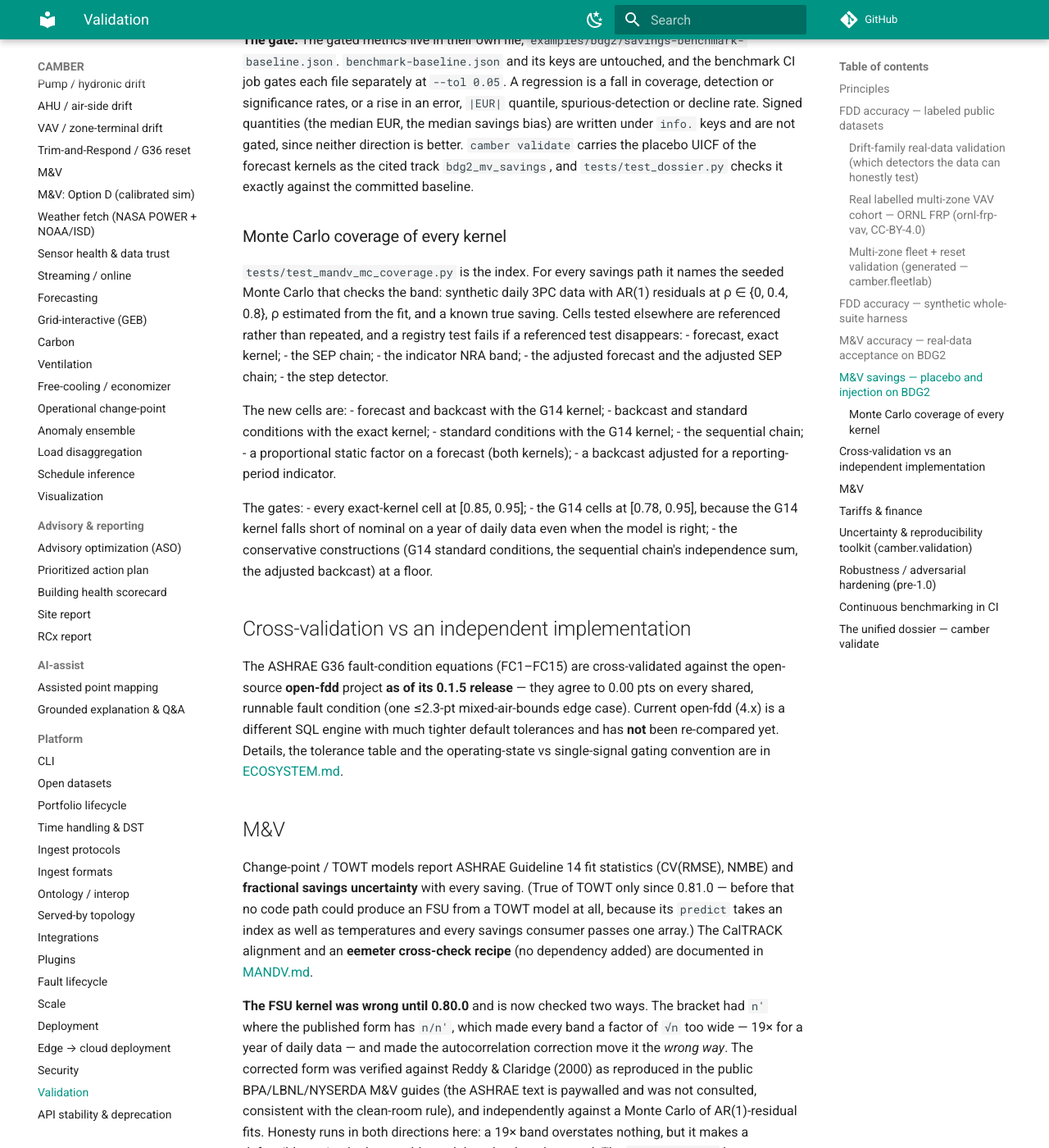
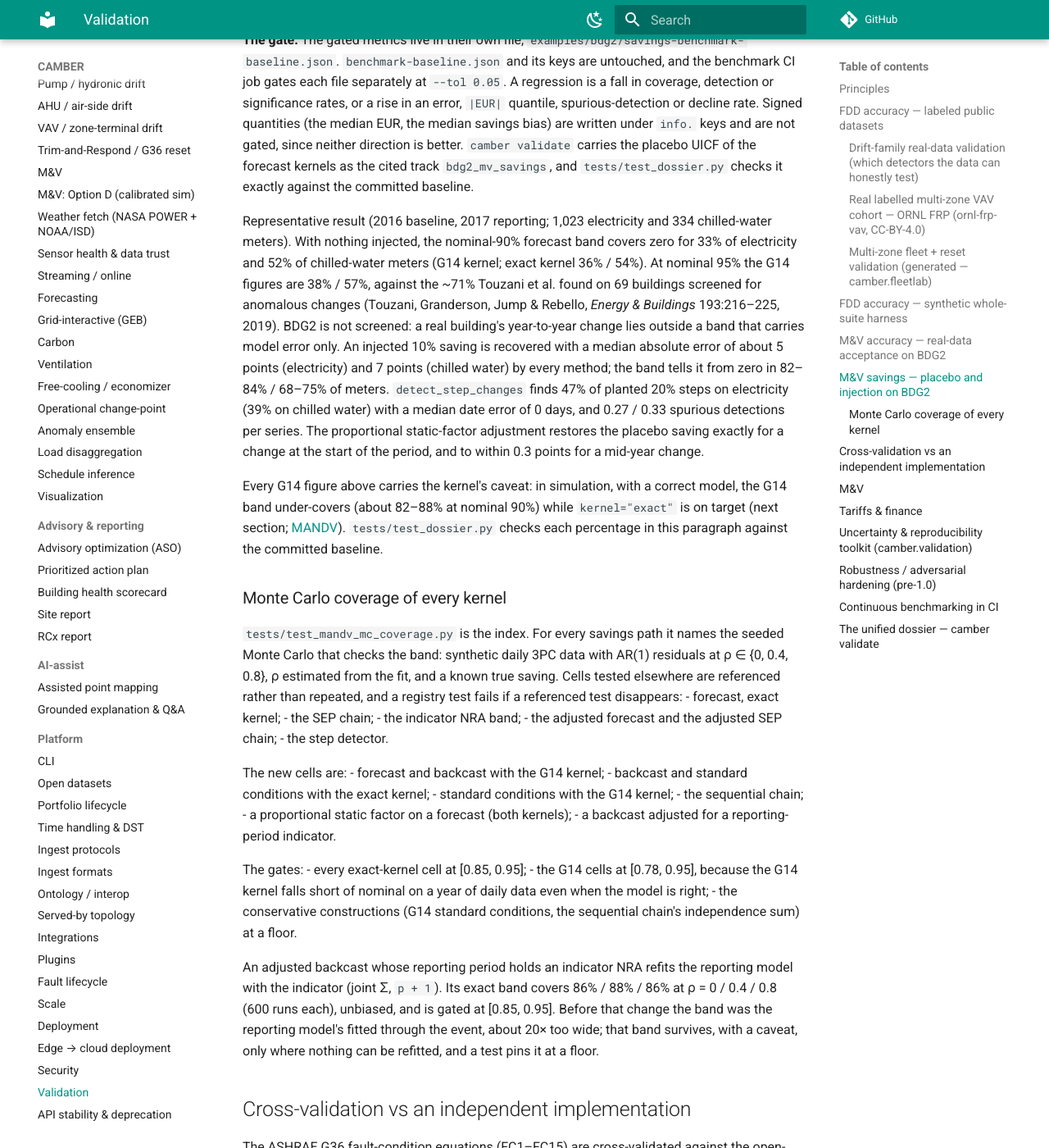
Before and after one commit to yroussev/camber, an MkDocs documentation site: the page built from docs/VALIDATION.md, in a window 1280 px wide and 1400 px high, scrolled down 11380 px. Shown: the whole window at 82% size. Built offline with MkDocs 1.6.1 and Material for MkDocs 9.7.7, drawn with Linux system fonts in a browser that asks for light colours; comment, search, counter and statistics services are not loaded.

Commit message:
docs: publish the BDG2 M&V savings validation result (#49, #21 decision)
VALIDATION's M&V savings section gains the maintainer-approved representative result: placebo
coverage of the G14 and exact forecast bands at 90% and G14 at 95% against Touzani et al. 2019,
injected-saving recovery and significance, step detection and the static-factor adjustment. Every
figure was regenerated from the integrated 0.90 code: all 321 gated metrics are identical to the
committed savings-benchmark-baseline.json. A new test_dossier check recomputes each published
percentage from that file. The G14 figures carry the kernel's calibration caveat, in the text
and in the bdg2_mv_savings dossier track. No lbnl-b59 numbers are published.

The adjusted-backcast Monte Carlo paragraph now describes the refit and its exact-kernel gate.

```diff
--- a/docs/VALIDATION.md
+++ b/docs/VALIDATION.md
@@ -319,6 +319,24 @@ neither direction is better. `camber validate` carries the placebo UICF of the f
 the cited track `bdg2_mv_savings`, and `tests/test_dossier.py` checks it exactly against the
 committed baseline.
 
+Representative result (2016 baseline, 2017 reporting; 1,023 electricity and 334 chilled-water
+meters). With nothing injected, the nominal-90% forecast band covers zero for 33% of electricity
+and 52% of chilled-water meters (G14 kernel; exact kernel 36% / 54%). At nominal 95% the G14
+figures are 38% / 57%, against the ~71% Touzani et al. found on 69 buildings screened for anomalous
+changes (Touzani, Granderson, Jump & Rebello, *Energy & Buildings* 193:216–225, 2019). BDG2 is not
+screened: a real building's year-to-year change lies outside a band that carries model error only.
+An injected 10% saving is recovered with a median absolute error of about 5 points (electricity)
+and 7 points (chilled water) by every method; the band tells it from zero in 82–84% / 68–75% of
+meters. `detect_step_changes` finds 47% of planted 20% steps on electricity (39% on chilled water)
+with a median date error of 0 days, and 0.27 / 0.33 spurious detections per series. The
+proportional static-factor adjustment restores the placebo saving exactly for a change at the start
+of the period, and to within 0.3 points for a mid-year change.
+
+Every G14 figure above carries the kernel's caveat: in simulation, with a correct model, the G14
+band under-covers (about 82–88% at nominal 90%) while `kernel="exact"` is on target (next section;
+[MANDV](MANDV.md#the-exact-uncertainty-kernel)). `tests/test_dossier.py` checks each percentage in
+this paragraph against the committed baseline.
+
 ### Monte Carlo coverage of every kernel
 
 `tests/test_mandv_mc_coverage.py` is the index. For every savings path it names the seeded Monte
@@ -343,8 +361,14 @@ The gates:
 - every exact-kernel cell at [0.85, 0.95];
 - the G14 cells at [0.78, 0.95], because the G14 kernel falls short of nominal on a year of daily
   data even when the model is right;
-- the conservative constructions (G14 standard conditions, the sequential chain's independence sum,
-  the adjusted backcast) at a floor.
+- the conservative constructions (G14 standard conditions, the sequential chain's independence sum)
+  at a floor.
+
+An adjusted backcast whose reporting period holds an indicator NRA refits the reporting model with
+the indicator (joint Σ, `p + 1`). Its exact band covers 86% / 88% / 86% at ρ = 0 / 0.4 / 0.8 (600
+runs each), unbiased, and is gated at [0.85, 0.95]. Before that change the band was the reporting
+model's fitted through the event, about 20× too wide; that band survives, with a caveat, only where
+nothing can be refitted, and a test pins it at a floor.
 
 ## Cross-validation vs an independent implementation
 
```
Also changed, not shown: 2 other files.
